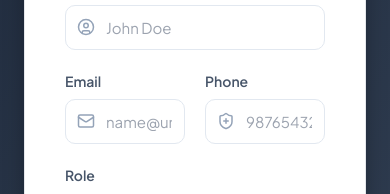
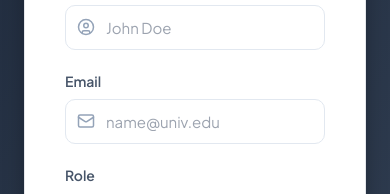
Before and after one commit to sathvikreddysoma23/CIRS, a React (Vite) app in the folder frontend/: page /register in a window 390 px wide. Shown: the part 296-490 px from the top of the page. Built offline with nearby package versions, Linux system fonts and the light colour scheme; no server answers.

Commit message:
Remove phone field from registration form

```diff
--- a/frontend/src/pages/auth/Register.jsx
+++ b/frontend/src/pages/auth/Register.jsx
@@ -8,7 +8,6 @@ const Register = () => {
     name: '',
     email: '',
     password: '',
-    phone: '',
     role: 'student',
     department: '',
     secret_key: ''
@@ -114,8 +113,7 @@ const Register = () => {
             </div>
           </div>
 
-          <div style={{ display: 'grid', gridTemplateColumns: '1fr 1fr', gap: '1.25rem', marginBottom: '1.25rem' }}>
-            <div>
+          <div style={{ marginBottom: '1.25rem' }}>
             <label style={{ display: 'block', fontSize: '0.875rem', fontWeight: 600, marginBottom: '0.4rem', color: '#475569' }}>Email</label>
             <div style={{ position: 'relative' }}>
               <input
@@ -127,21 +125,6 @@ const Register = () => {
                 style={{ width: '100%', padding: '0.75rem 0.75rem 0.75rem 2.5rem', borderRadius: '10px', border: '1px solid #e2e8f0' }}
               />
               <Mail size={18} color="#94a3b8" style={{ position: 'absolute', left: '0.75rem', top: '50%', transform: 'translateY(-50%)' }} />
-              </div>
-            </div>
-            <div>
-              <label style={{ display: 'block', fontSize: '0.875rem', fontWeight: 600, marginBottom: '0.4rem', color: '#475569' }}>Phone</label>
-              <div style={{ position: 'relative' }}>
-                <input
-                  type="tel"
-                  placeholder="9876543210"
-                  required
-                  value={formData.phone}
-                  onChange={(e) => setFormData({...formData, phone: e.target.value})}
-                  style={{ width: '100%', padding: '0.75rem 0.75rem 0.75rem 2.5rem', borderRadius: '10px', border: '1px solid #e2e8f0' }}
-                />
-                <ShieldPlus size={18} color="#94a3b8" style={{ position: 'absolute', left: '0.75rem', top: '50%', transform: 'translateY(-50%)' }} />
-              </div>
             </div>
           </div>
 
```
Lines whose indentation alone changed are shown as unchanged.
